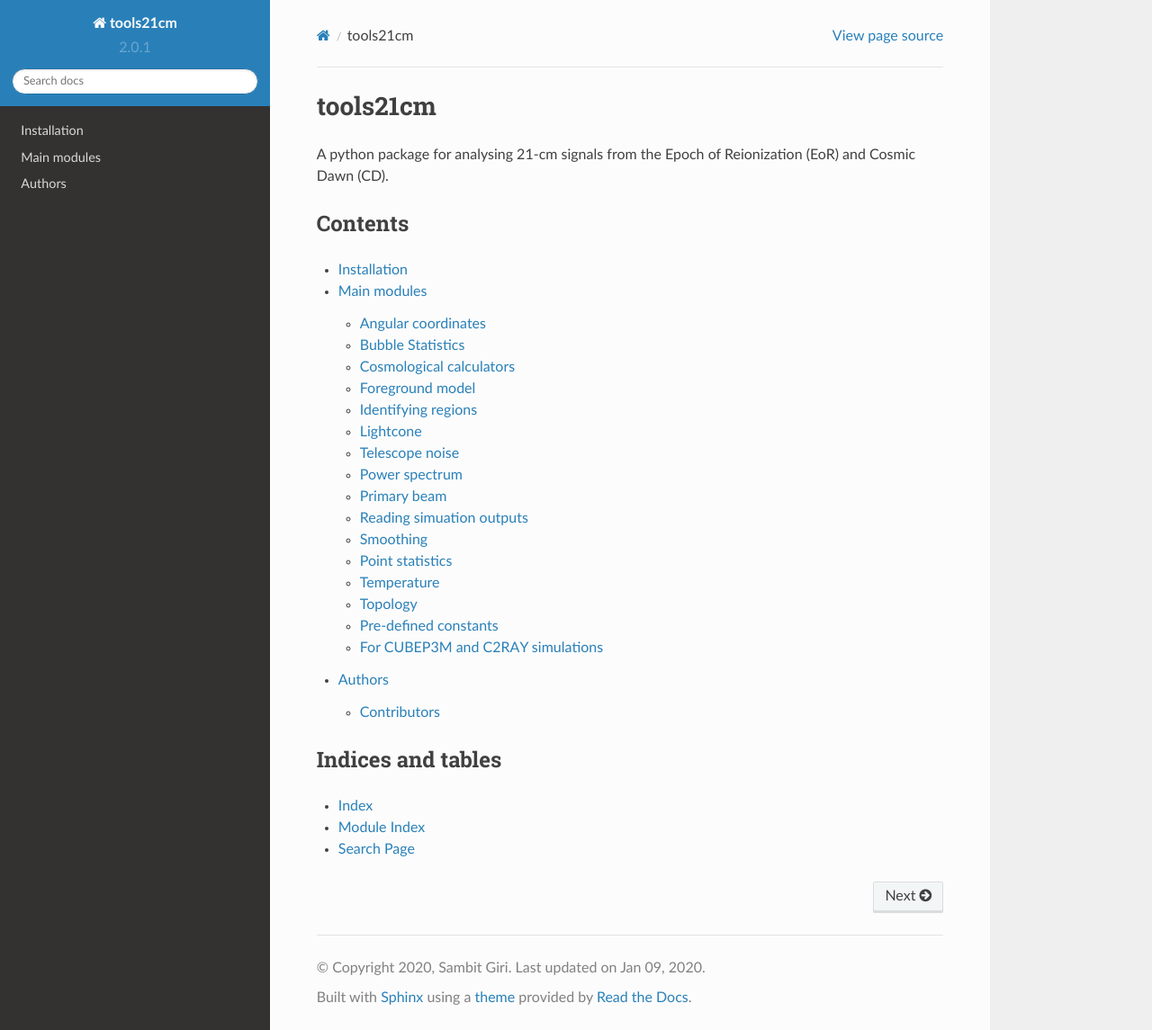
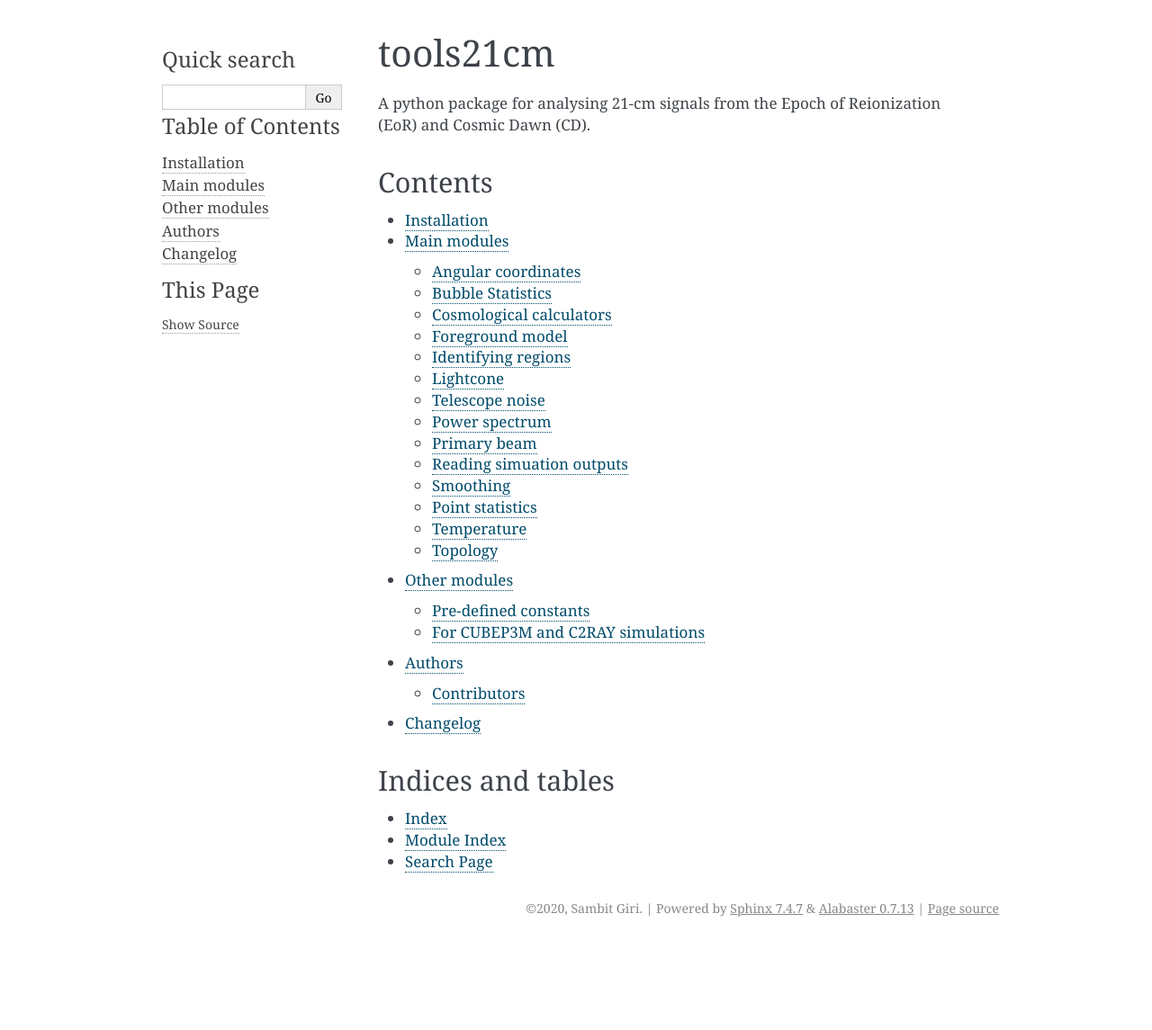
Before and after one commit to sambit-giri/tools21cm, a Sphinx documentation site: the page built from docs/index.rst, in a window 1280 px wide and 1145 px high. Shown: the whole window at 90% size. Built offline with Sphinx 7.4.7, drawn with Linux system fonts in a browser that asks for light colours; pages that are not in the unit, such as notebooks, are missing from menus.

Commit message:
modified docs

```diff
--- /dev/null
+++ b/docs/changelog.rst
@@ -0,0 +1,3 @@
+=========
+Changelog
+=========
--- a/docs/conf.py
+++ b/docs/conf.py
@@ -66,8 +66,8 @@ exclude_patterns = ['_build', 'Thumbs.db', '.DS_Store']
 # The theme to use for HTML and HTML Help pages.  See the documentation for
 # a list of builtin themes.
 #
-#html_theme = 'alabaster'
-html_theme = "sphinx_rtd_theme"
+html_theme = 'alabaster'
+#html_theme = "sphinx_rtd_theme"
 #html_theme = 'bootstrap'
 #html_theme_path = sphinx_bootstrap_theme.get_html_theme_path()
 
--- a/docs/index.rst
+++ b/docs/index.rst
@@ -7,8 +7,10 @@ Contents
 
    installation
    contents
+   contents_other
    tutorials
    authors
+   changelog
 
 Indices and tables
 ==================
```
Also changed, not shown: docs/contents.rst (+0 -33 lines), docs/contents_other.rst (added, +32 -0 lines).
